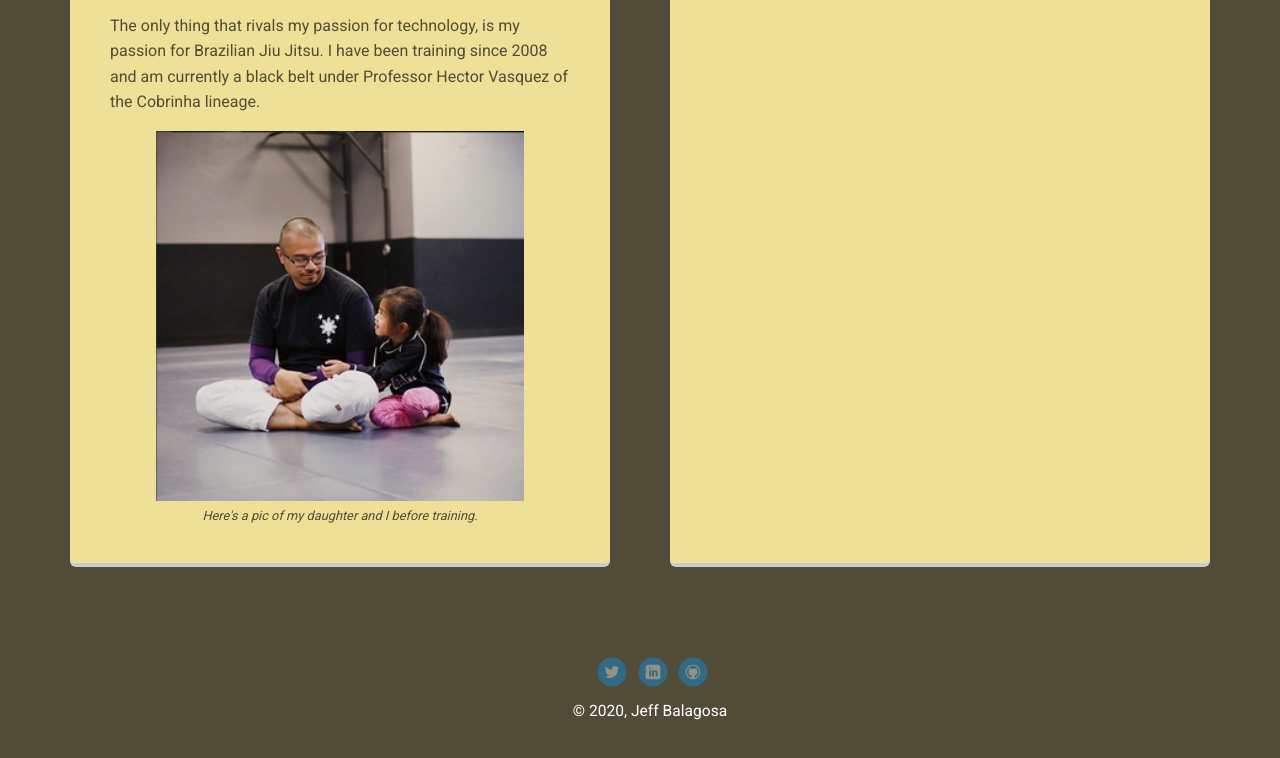
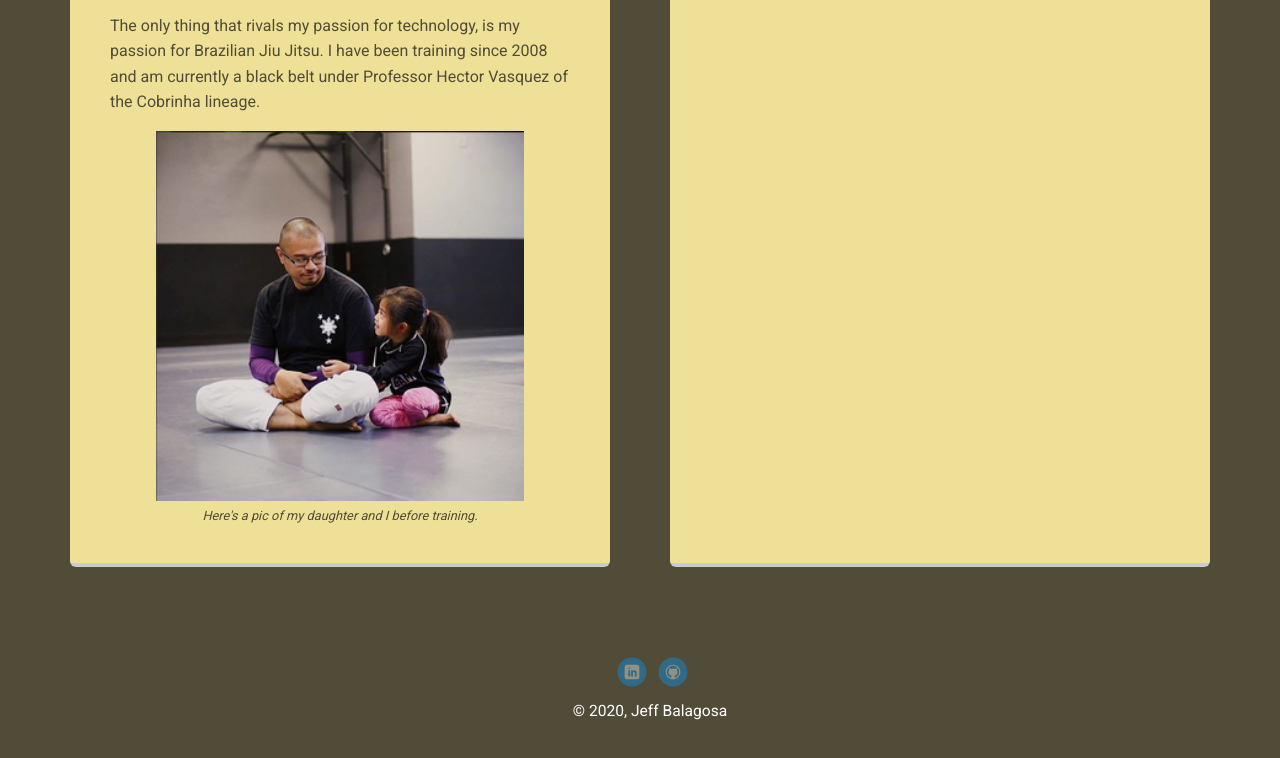
Before and after one commit to jeffbalagosa/Unit-1-Project, a plain HTML site: page index.html in a window 1280 px wide. Shown: the part 832-1590 px from the top of the page. Drawn offline with Linux system fonts and the light colour scheme; a web font is replaced by a local one.

Commit message:
Edited Footer Links
Updated Footer Links

```diff
--- a/index.html
+++ b/index.html
@@ -66,8 +66,7 @@
   </main>
   <footer>
     <ul>
-      <li><a href="https://twitter.com/" class="social twitter">Twitter</a></li>
-      <li><a href="https://www.linkedin.com/" class="social linkedin">LinkedIn</a></li>
+      <li><a href="https://www.linkedin.com/in/jeffrey-balagosa-691a5a1/" class="social linkedin">LinkedIn</a></li>
       <li><a href="https://github.com/jeffbalagosa" class="social github">Github</a></li>
     </ul>
     <p class="copyright">&copy; 2020, Jeff Balagosa</p>
```
Also changed, not shown: jiujitsu.html (+1 -2 lines), my_dog.html (+1 -2 lines).
